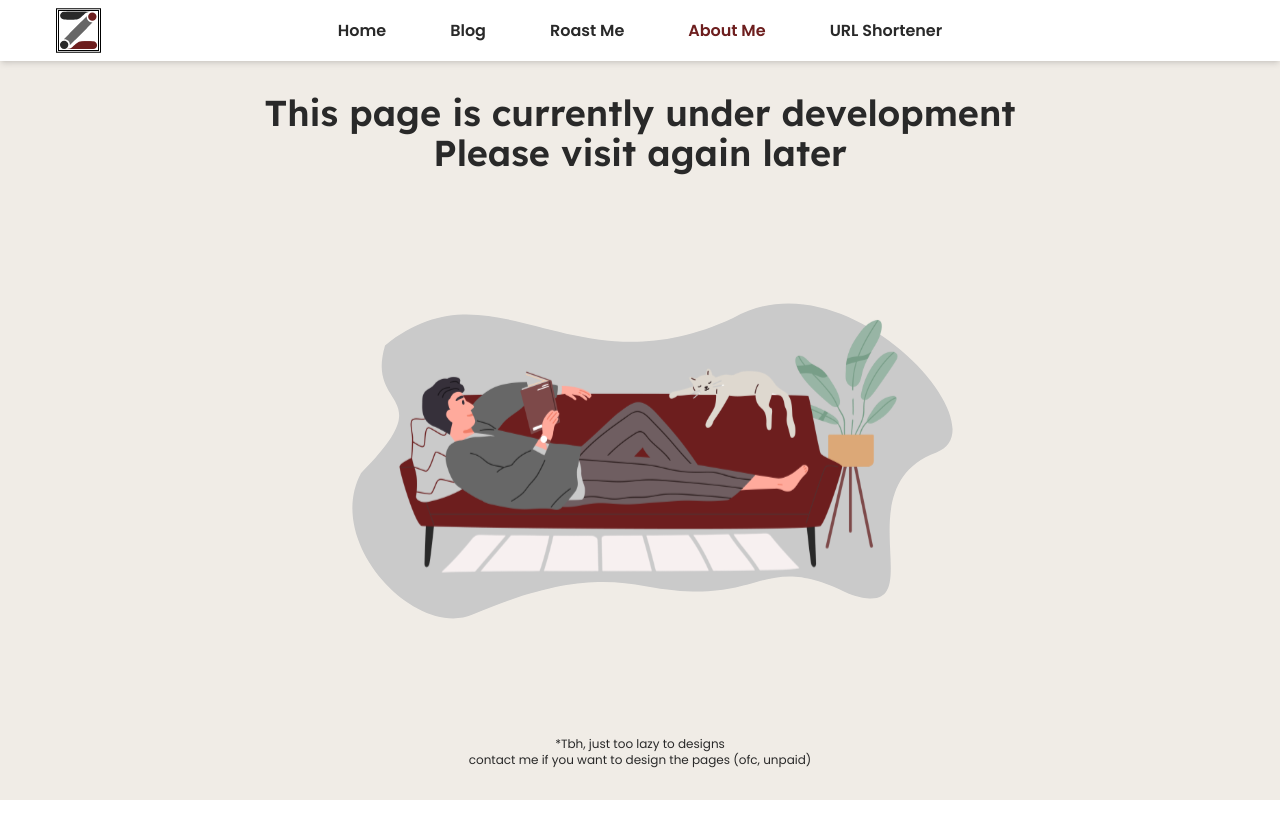
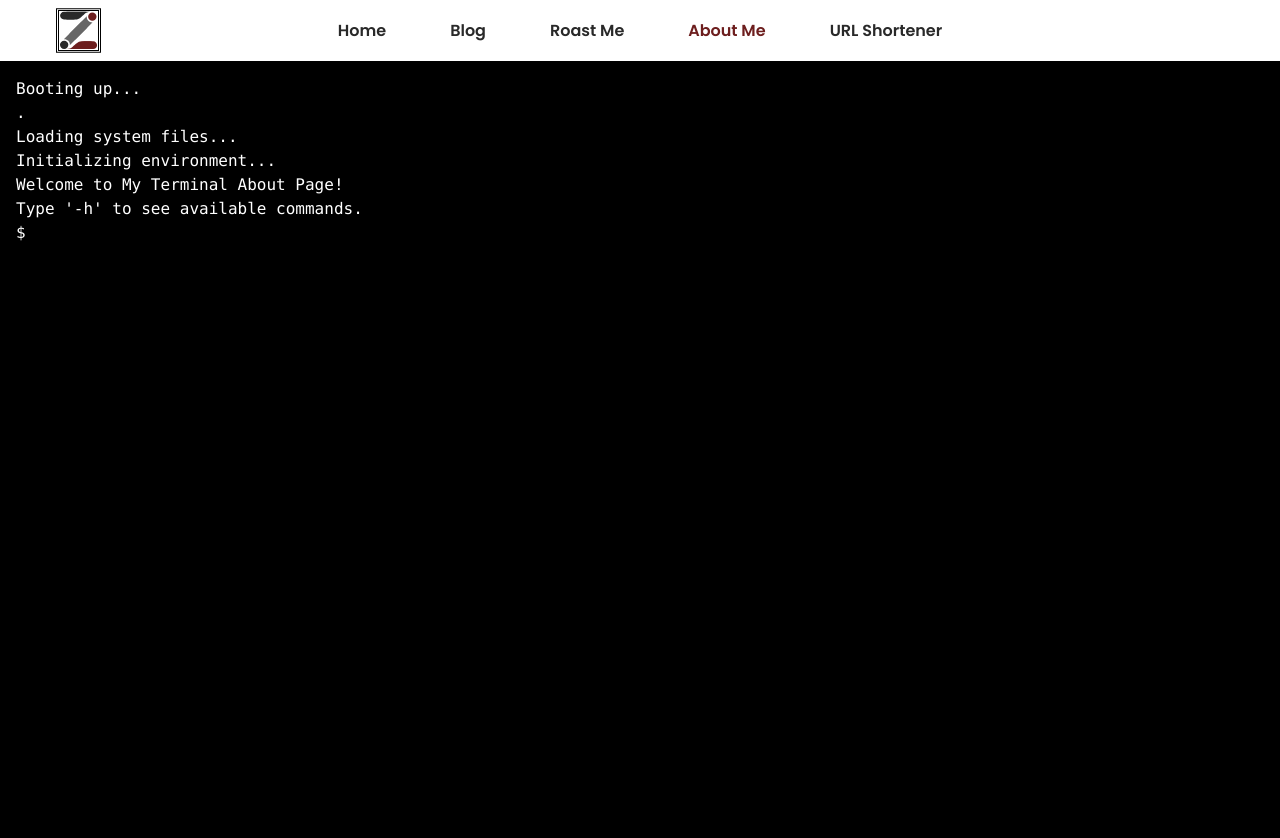
Before and after one commit to Izra4/personal-web, a Next.js app: page /about in a window 1280 px wide. Shown: the top 838 px of the page. Before the commit the page ends 800 px from the top, so only its background shows below. Built offline with nearby package versions, Linux system fonts and the light colour scheme.

Commit message:
feat: add about page

```diff
--- a/src/app/about/page.tsx
+++ b/src/app/about/page.tsx
@@ -1,28 +1,159 @@
-import React from "react";
+"use client";
+
+import { useState, useEffect, useRef } from "react";
 import Navbar from "../_components/navigation";
-import { Lexend, Poppins } from "next/font/google";
-import Development from "../_components/development";
 
-const poppins = Poppins({
-  weight: ["100", "200", "300", "400", "500", "600", "700", "800", "900"],
-  subsets: ["latin"],
-  display: "swap",
-});
+const bootMessages = [
+  "Booting up...",
+  ".",
+  "Loading system files...",
+  "Initializing environment...",
+  "Welcome to My Terminal About Page!",
+  "Type '-h' to see available commands.",
+];
 
-const lexend = Lexend({
-  weight: ["100", "200", "300", "400", "500", "600", "700", "800", "900"],
-  subsets: ["latin"],
-  display: "swap",
-});
+export default function Terminal() {
+  const [logs, setLogs] = useState<string[]>([]);
+  const [input, setInput] = useState("");
+  const [booting, setBooting] = useState(true);
+  const [currentBootIndex, setCurrentBootIndex] = useState(0);
+  const [loadingProgress, setLoadingProgress] = useState(0);
+  const [showLoading, setShowLoading] = useState(false);
+  const inputRef = useRef<HTMLInputElement>(null);
+  const terminalRef = useRef<HTMLDivElement>(null);
 
-const AboutPage: React.FC = () => {
+  useEffect(() => {
+    if (currentBootIndex < bootMessages.length) {
+      const timeoutId = setTimeout(() => {
+        setLogs((prev) => [...prev, bootMessages[currentBootIndex]]);
+
+        if (currentBootIndex === 0) {
+          setShowLoading(true);
+        }
+
+        if (currentBootIndex === 0) {
+          return;
+        }
+
+        setCurrentBootIndex((prev) => prev + 1);
+      }, 500);
+
+      return () => clearTimeout(timeoutId);
+    } else {
+      setBooting(false);
+    }
+  }, [currentBootIndex]);
+
+  // Loading animation effect
+  useEffect(() => {
+    if (showLoading) {
+      const totalSteps = 100;
+      const intervalTime = 15;
+
+      const loadingInterval = setInterval(() => {
+        setLoadingProgress((prev) => {
+          if (prev >= totalSteps) {
+            clearInterval(loadingInterval);
+            setShowLoading(false);
+            setCurrentBootIndex((prev) => prev + 1);
+            return 0;
+          }
+          return prev + 1;
+        });
+      }, intervalTime);
+
+      return () => clearInterval(loadingInterval);
+    }
+  }, [showLoading]);
+
+  const getLoadingBar = () => {
+    const totalWidth = 100;
+    const progress = Math.min(loadingProgress, totalWidth);
+    const equals = "=".repeat(progress);
+    const spaces = " ".repeat(totalWidth - progress);
+    return `[${equals}${spaces}] ${Math.round((progress / totalWidth) * 100)}%`;
+  };
+
+  const handleCommand = (cmd: string) => {
+    let output = "Unknown command. Type '-h' for help.";
+    switch (cmd) {
+      case "h":
+        output =
+          "Available commands: \n" +
+          "- h    : Show help\n" +
+          "- about: About me\n" +
+          "- clear: Clear screen\n" +
+          "- exp  : View experiences";
+        break;
+      case "about":
+        output = "Hello! I'm a developer passionate about building cool stuff.";
+        break;
+      case "exp":
+        output =
+          "I've worked on a few projects, here are some of them:\n" +
+          "- Aman.in: The project that used to secure the document, using AES encryption to handle the data.\n";
+        break;
+      case "clear":
+        setLogs([]);
+        return;
+      default:
+        break;
+    }
+    setLogs((prev: string[]) => [...prev, `$ ${cmd}`, output]);
+  };
+
+  const handleKeyDown = (e: React.KeyboardEvent<HTMLInputElement>) => {
+    if (e.key === "Enter" && !booting) {
+      handleCommand(input);
+      setInput("");
+    }
+  };
+
+  // Function to handle clicks on the terminal area
+  const handleTerminalClick = () => {
+    if (!booting && inputRef.current) {
+      inputRef.current.focus();
+    }
+  };
+
+  // Function to format output text with line breaks and preserved spaces
+  const formatOutput = (text: string) => {
+    return text.split("\n").map((line, i) => (
+      <div key={i} style={{ whiteSpace: "pre" }}>
+        {line}
+      </div>
+    ));
+  };
+
   return (
-    <div className="bg-primary w-screen min-h-screen lg:h-screen flex flex-col">
-      <title>Izra.me | About</title>
+    <div className="bg-primary min-h-screen flex flex-col overflow-x-hidden">
       <Navbar />
-      <Development lexend={lexend.className} poppins={poppins.className} />
+      <div
+        ref={terminalRef}
+        className="bg-black text-white font-mono p-4 h-screen overflow-y-auto font-sm"
+        onClick={handleTerminalClick}
+      >
+        {logs.map((log, index) => (
+          <div key={index}>{formatOutput(log)}</div>
+        ))}
+
+        {showLoading && <div style={{ whiteSpace: "pre" }}>{getLoadingBar()}</div>}
+
+        {!booting && (
+          <div className="flex">
+            <span className="mr-2">$</span>
+            <input
+              ref={inputRef}
+              type="text"
+              value={input}
+              onChange={(e) => setInput(e.target.value)}
+              onKeyDown={handleKeyDown}
+              className="bg-black text-green-500 outline-none w-full"
+              autoFocus
+            />
+          </div>
+        )}
+      </div>
     </div>
   );
-};
-
-export default AboutPage;
+}
--- a/src/app/blog/[id]/page.tsx
+++ b/src/app/blog/[id]/page.tsx
@@ -0,0 +1,12 @@
+import Navbar from "@/app/_components/navigation";
+
+const PageDetails: React.FC = () => {
+  return (
+    <div className="bg-primary min-h-screen flex flex-col overflow-x-hidden">
+      <Navbar></Navbar>
+      <h1>Blog Details</h1>
+    </div>
+  );
+};
+
+export default PageDetails;
--- a/src/app/blog/_components/blog-preview.tsx
+++ b/src/app/blog/_components/blog-preview.tsx
@@ -1,7 +1,10 @@
+"use client";
+
 import React from "react";
 import Image from "next/image";
 
 interface BlogPreviewProps {
+  id: number;
   title: string;
   content: string;
   imageUrl: string;
@@ -9,7 +12,7 @@ interface BlogPreviewProps {
   poppins: string;
 }
 
-const BlogPreview = ({ title, content, imageUrl, lexend, poppins }: BlogPreviewProps) => {
+const BlogPreview = ({ title, content, imageUrl, lexend, poppins, id }: BlogPreviewProps) => {
   return (
     <div className="bg-white rounded-lg shadow-lg flex flex-col">
       <Image
@@ -37,6 +40,7 @@ const BlogPreview = ({ title, content, imageUrl, lexend, poppins }: BlogPreviewP
           <button
             className={`${poppins} bg-[#962727] hover:bg-secondary_text text-white px-4 py-2
                        rounded-md hover:bg-primary-dark text-sm transition-all duration-300 ease-in-out`}
+            onClick={() => (window.location.href = `/blog/${id}`)}
           >
             Details
           </button>
--- a/src/app/blog/page.tsx
+++ b/src/app/blog/page.tsx
@@ -20,9 +20,8 @@ const BlogPage: React.FC = () => {
   const blogPosts = [
     {
       id: 1,
-      title: "Getting Started with React ",
-      content:
-        "Learn the basics of React and how to build your first component in this introductory guide.",
+      title: "TRPC: Apa, Kenapa dan Bagaimana",
+      content: "Discover the power of TRPC and how it simplifies backend development.",
       imageUrl: "https://via.placeholder.com/400x250",
     },
     {
@@ -62,6 +61,7 @@ const BlogPage: React.FC = () => {
               title={post.title}
               content={post.content}
               imageUrl={""}
+              id={post.id}
             />
           ))}
         </div>
```
